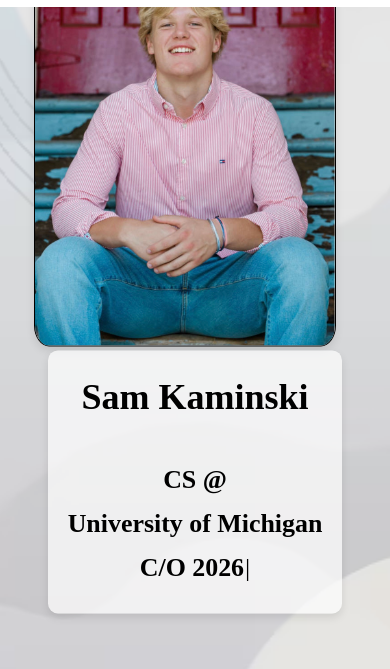
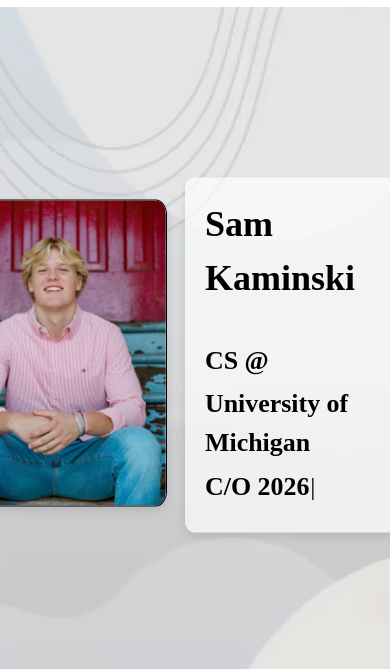
Before and after one commit to samkaminski/SamKaminskiPortfolio, a plain HTML site: page index.html in a window 390 px wide. Shown: the part 67-736 px from the top of the page. Drawn offline with Linux system fonts and the light colour scheme.

Commit message:
Update styles.css

```diff
--- a/styles.css
+++ b/styles.css
@@ -82,16 +82,14 @@ body {
     width: 80%;
     max-width: 1200px; /* Maximum width */
     min-width: 500px; /* Minimum width to prevent wrapping */
+    flex-wrap: nowrap; /* Prevent wrapping */
 }
-
-
 
 .photo-wrapper {
     margin-right: 20px;
     flex: 1;
-    min-width: 300px; /* Ensure the elements don't shrink too much */
+    min-width: 150px; /* Adjusted minimum width */
 }
-
 
 .profile-photo {
     width: 100%;
@@ -112,11 +110,12 @@ body {
     border-radius: 10px;
     box-shadow: 0 4px 8px rgba(0, 0, 0, 0.1); /* Optional: add a shadow */
     flex: 1;
-    min-width: 250px; /* Ensure the elements don't shrink too much */
+    min-width: 150px; /* Adjusted minimum width */
     overflow: hidden; /* Prevent text overflow */
     white-space: normal; /* Ensure text wraps within the box */
     text-overflow: ellipsis; /* Add ellipsis if text overflows */
 }
+
 
 
 
@@ -226,6 +225,7 @@ body::-webkit-scrollbar {
 #MyResume h1 {
     text-align: left;
     margin-left: 20px; /* Adjust as needed */
+    margin-top: 0px;
 }
 
 /* Ensure the iframe is full height */
@@ -268,35 +268,26 @@ body::-webkit-scrollbar {
     border-radius: 10%; /* Adjust this if you want rounded corners */
 }
 
-/* Media query for screens smaller than 768px */
+/* Adjusting media queries */
 @media (max-width: 768px) {
     .intro-wrapper {
-        flex-direction: column;
-        align-items: center;
-        top: 40%; /* Adjust top position for smaller screens */
-        transform: translate(-50%, -50%); /* Center horizontally */
+        width: 100%;
+        padding: 0 10px; /* Add padding to keep the content away from the edges */
     }
 
     .intro-text {
-        text-align: center;
-        transform: none;
-        max-width: 90%; /* Ensure the text doesn't get too wide */
         font-size: 1em; /* Adjust font size for smaller screens */
     }
 }
 
-/* Media query for screens smaller than 600px */
 @media (max-width: 600px) {
     .intro-wrapper {
-        flex-direction: column;
-        align-items: center;
-        top: 40%; /* Adjust top position for smaller screens */
-        transform: translate(-50%, -50%); /* Center horizontally */
+        width: 100%;
+        padding: 0 10px; /* Add padding to keep the content away from the edges */
     }
 
     .intro-text {
         font-size: 0.9em; /* Adjust font size for smaller screens */
-        max-width: 90%; /* Ensure the text box is always smaller */
     }
 
     .profile-photo {
```
